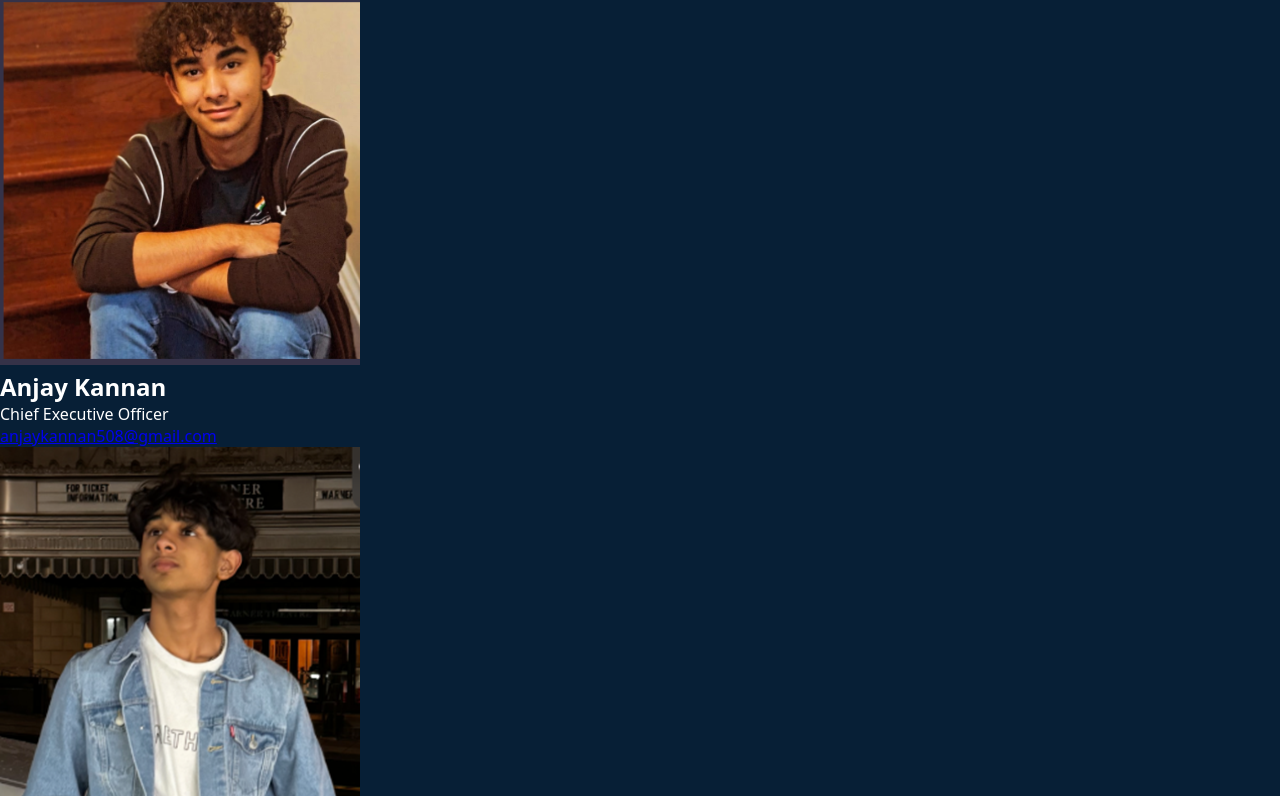
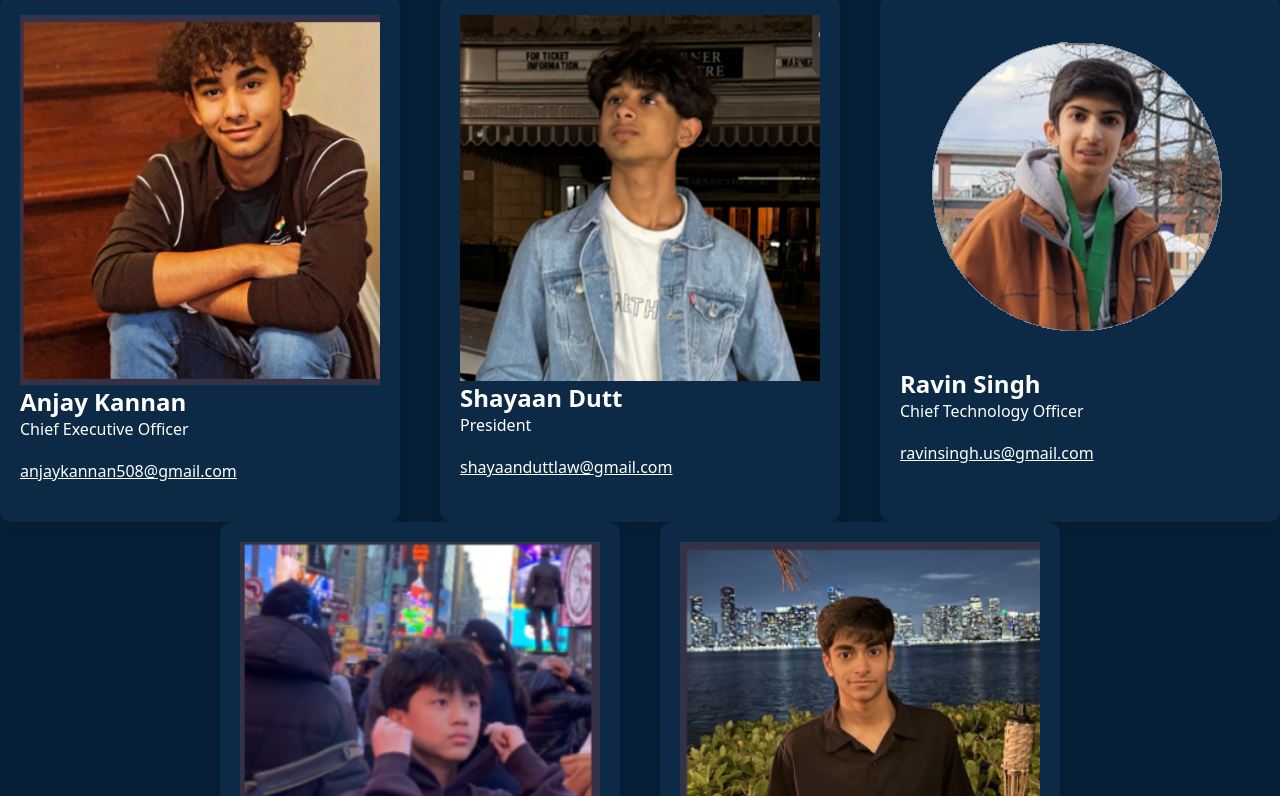
Before and after one commit to NoVA-Extracurricular-Pyramid-Program/NEPP, a plain HTML site: page team.html in a window 1280 px wide. Shown: the part 606-1402 px from the top of the page. Drawn offline with Linux system fonts and the light colour scheme.

Commit message:
Added css that wasn't pushed

```diff
--- a/styles.css
+++ b/styles.css
@@ -107,6 +107,60 @@
     text-align: center;
   }
 
+  .programs-section{
+    padding: 4rem 2rem;
+    background-color: #051f36;
+    text-align: center;
+  }
+
+  /* Card Container */
+.card-container {
+  display: flex;
+  flex-wrap: wrap;
+  justify-content: center;
+  gap: 40px;
+}
+
+/* Cards */
+.card {
+  background: #0C2A45;
+  border-radius: 12px;
+  box-shadow: 0 4px 12px rgba(0, 0, 0, 0.1);
+  overflow: hidden;
+  width: 400px;
+  transition: transform 0.3s ease, box-shadow 0.3s ease;
+}
+
+.card:hover {
+  transform: scale(1.03);
+  box-shadow: 0 6px 18px rgba(0, 0, 0, 0.15);
+}
+
+.card img {
+  width: 100%;
+  height: auto;
+  display: block;
+}
+
+.card-content {
+  padding: 20px;
+}
+
+.card-content h2 {
+  color: white;
+  margin-top: 0;
+  font-size: 24px;
+}
+
+.card-content p {
+  margin-bottom: 20px;
+  font-size: 16px;
+}
+
+.card-content a{
+  color: white;
+}
+
   .footer {
     background-color: #061829;
     padding: 2rem;
```
